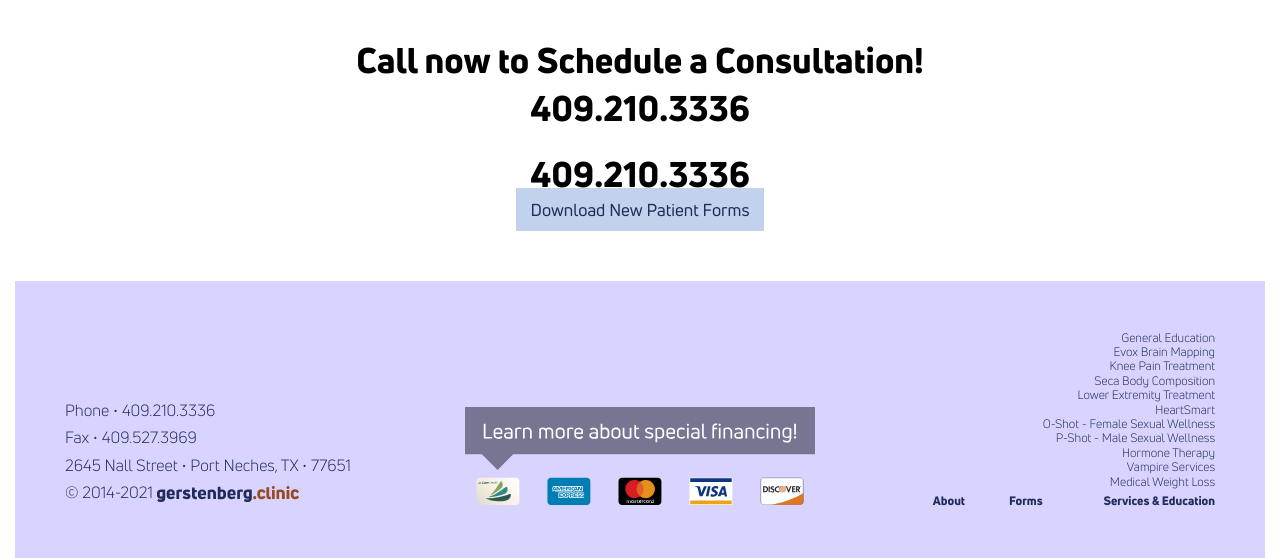
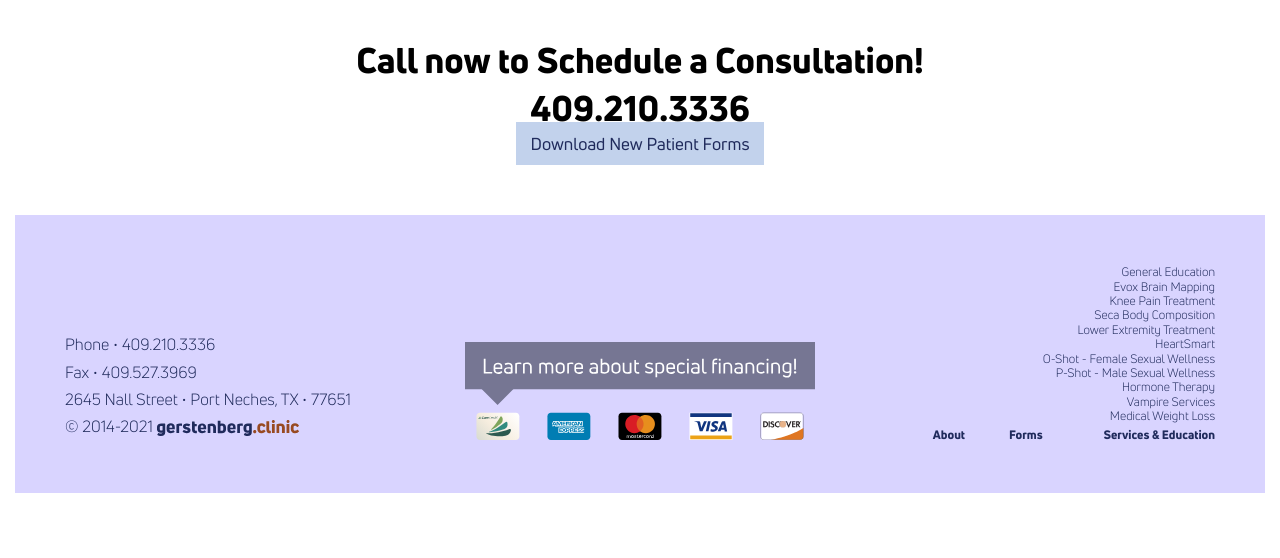
Before and after one commit to theneverwoods/gerstenberg.clinic, a Jekyll site: the page built from services/seca.html, in a window 1280 px wide and 900 px high, scrolled down 1924 px, cut to the strip 342-900 px from the top of the window. Built offline with Jekyll 4.4.1, drawn with Linux system fonts in a browser that asks for light colours; after the commit the page ends 2759 px from its top, so only the background shows below that.

Commit message:
Update schedule-consultation.html

```diff
--- a/_includes/schedule-consultation.html
+++ b/_includes/schedule-consultation.html
@@ -1,6 +1,5 @@
 <section class="schedule-consultation center">
   <h2>Call now to Schedule a Consultation!</h2>
-  <h2>409.210.3336</h2>
     <a href="tel:409-210-3336"><h2>409.210.3336</h2></a>
-  <a href="{{ site.baseurl }}/forms" class="btn">Download New Patient Forms</a>
+  <a padding-above="30px" href="{{ site.baseurl }}/forms" class="btn">Download New Patient Forms</a>
 </section>
```
